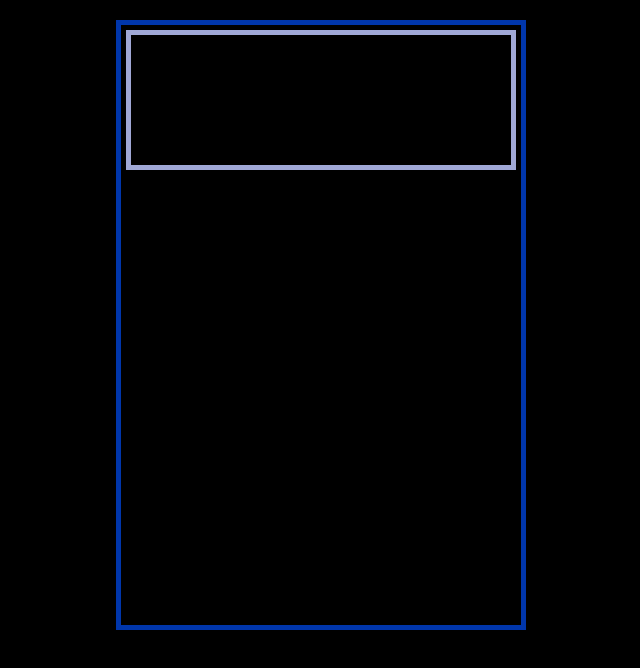
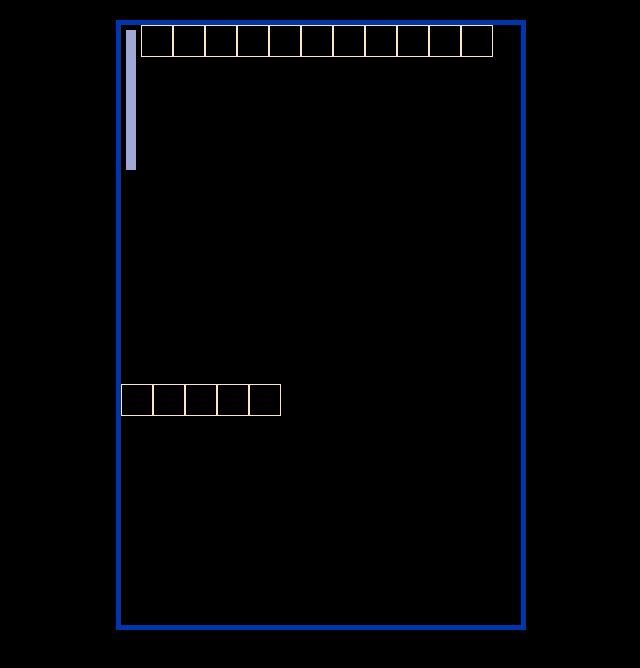
Before and after one commit to sharrmeen/Calculator, a plain HTML site: page index.html in a window 1280 px wide. Shown: the whole page, without its empty margins (319-959 px from the left). Drawn offline with Linux system fonts and the light colour scheme.

Commit message:
Auto-commit at 2024-09-16-02-13-06

```diff
--- a/style.css
+++ b/style.css
@@ -7,6 +7,8 @@ body{
     background-color: rgb(0, 0, 0);
 }
 .container{
+    display: flex;
+    flex-wrap: wrap;
     height: 600px;
     width: 400px;
     border: 5px solid rgba(0, 81, 255, 0.671);
@@ -20,5 +22,7 @@ body{
 }
 
 .button{
-
+    height: 30px;
+    width: 30px;
+    border: 1px solid bisque;
 }
```
